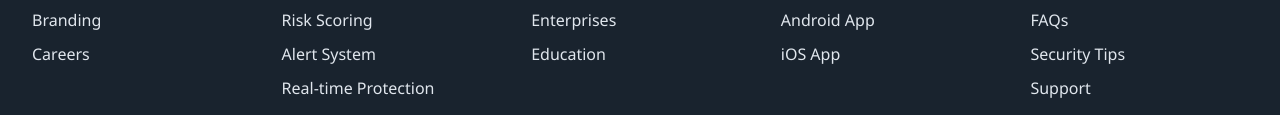
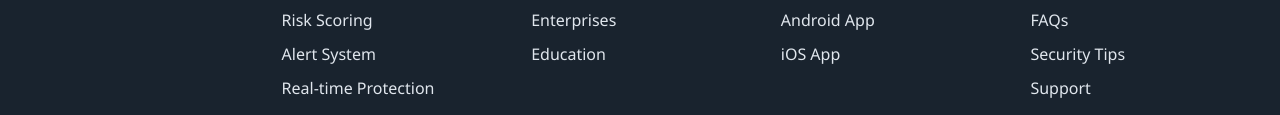
Before and after one commit to mailinsight/Mail_Insight, a plain HTML site: page index.html in a window 1280 px wide. Shown: the part 2039-2154 px from the top of the page. Drawn offline with nearby package versions, Linux system fonts and the light colour scheme.

Commit message:
Update index.html

```diff
--- a/index.html
+++ b/index.html
@@ -217,8 +217,6 @@
     <ul>
       <li><a href="#">Contact</a></li>
       <li><a href="#">Team</a></li>
-      <li><a href="#">Branding</a></li>
-      <li><a href="#">Careers</a></li>
     </ul>
   </div>
   <div class="footer-col">
```
